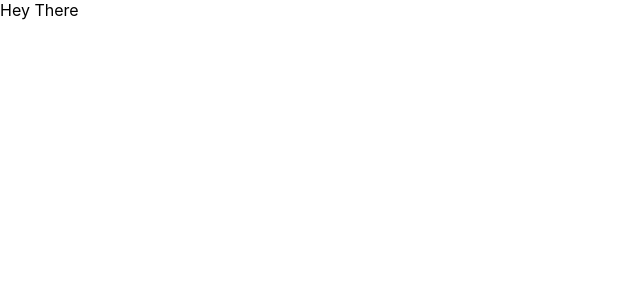
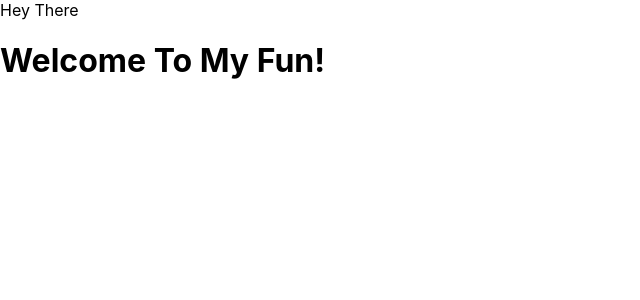
Before and after one commit to wisdom-okwen/My-Fun, a React (Create React App) app in the folder frontend/my-fun/: page / in a window 1280 px wide. Shown: the top 300 px of the page, without its empty margins (0-640 px from the left). Built offline with nearby package versions, Linux system fonts and the light colour scheme.

Commit message:
Render Landing page

```diff
--- a/frontend/my-fun/src/App.tsx
+++ b/frontend/my-fun/src/App.tsx
@@ -1,12 +1,18 @@
 import './App.css';
 import React from 'react';
+import { LandingPage } from './components/LandingPage';
 
 interface AppProps{
     message: string;
 }
 
 const App: React.FC<AppProps> = ({message}) => {
-    return <div>{message}</div>
+    return (
+        <>
+            <div>{message}</div>
+            <LandingPage />
+        </>
+    );
 }
 
 export default App;
```
Also changed, not shown: frontend/my-fun/src/components/LandingPage.styles.ts (added).
